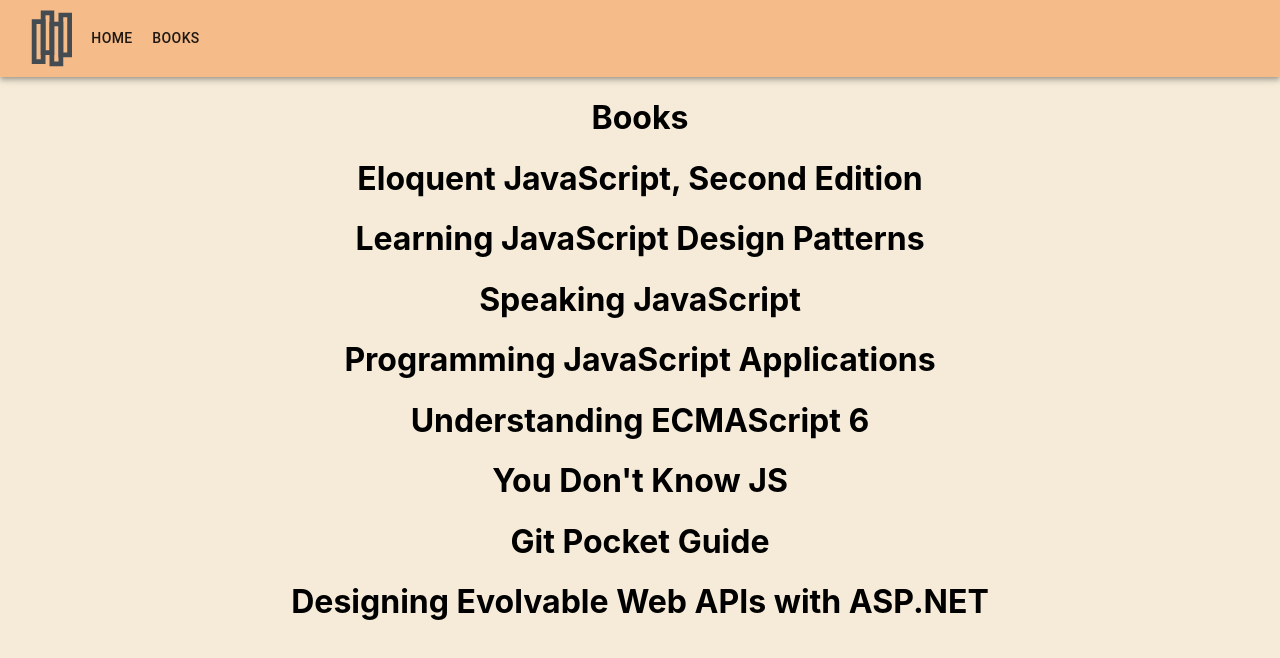
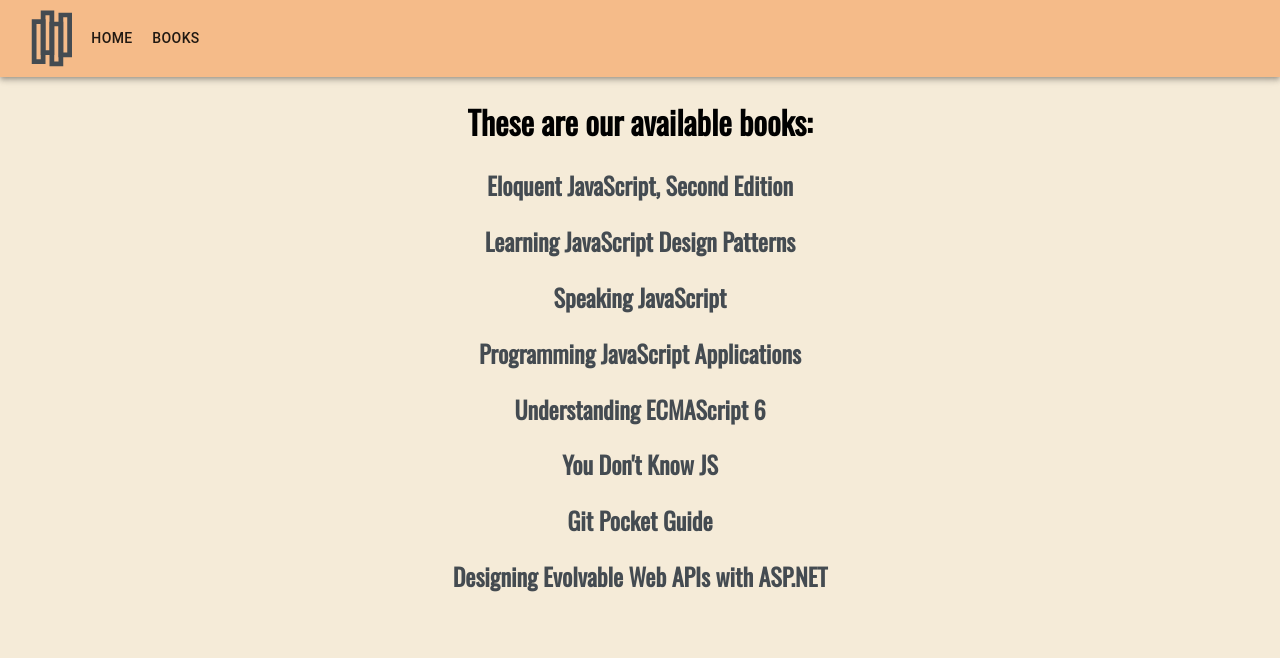
Before and after one commit to alopezbelles/orbys-frontend, a React (Create React App) app: page /books in a window 1280 px wide. Shown: the top 658 px of the page. Built offline with nearby package versions, Linux system fonts and the light colour scheme.

Commit message:
add list book to booklist component

```diff
--- a/src/Components/BookTitles/BookList.css
+++ b/src/Components/BookTitles/BookList.css
@@ -0,0 +1,14 @@
+/* Goofle fonts: */
+@import url("https://fonts.googleapis.com/css2?family=Oswald&display=swap");
+
+.booksTitlesList {
+  font-family: "Oswald", sans-serif;
+  color: #444b51;
+}
+
+.booksTitlesList:hover {
+  cursor: pointer;
+
+  scale: 1.1;
+  transition: 0.5s;
+}
--- a/src/Components/BookTitles/BookList.jsx
+++ b/src/Components/BookTitles/BookList.jsx
@@ -1,14 +1,16 @@
 
 import React from 'react';
+import "./BookList.css";
+
 
 const data = require('../../assets/books.json');
 
 const BookTitles = () => {
   return (
-    <div>
+    <div >
       {data.map(item => (
         <div key={item.title}>
-          <h1>{item.title}</h1>
+          <h2 className="booksTitlesList">{item.title}</h2>
           {/* <p>{item.descripcion}</p> */}
         </div>
       ))}
--- a/src/Components/Button/Button.css
+++ b/src/Components/Button/Button.css
@@ -12,7 +12,7 @@
   background-color: #f5ebd8;
   color: #444b51;
   cursor: pointer;
-  zoom: 1.2;
+  scale: 1.2;
   transition: 0.5s;
   border: solid #444b51 1px;
 }
--- a/src/Containers/Books/Books.css
+++ b/src/Containers/Books/Books.css
@@ -0,0 +1,7 @@
+/* Goofle fonts: */
+@import url("https://fonts.googleapis.com/css2?family=Oswald&display=swap");
+
+
+.principalh1{
+    font-family: "Oswald", sans-serif;
+}
--- a/src/Containers/Books/Books.jsx
+++ b/src/Containers/Books/Books.jsx
@@ -6,7 +6,7 @@ import BookTitles from "../../Components/BookTitles/BookList";
 const Books = () => {
   return (
     <div>
-      <h1>Books</h1>
+      <h1 className="principalh1">These are our available books:</h1>
       <BookTitles />
     </div>
   );
```
